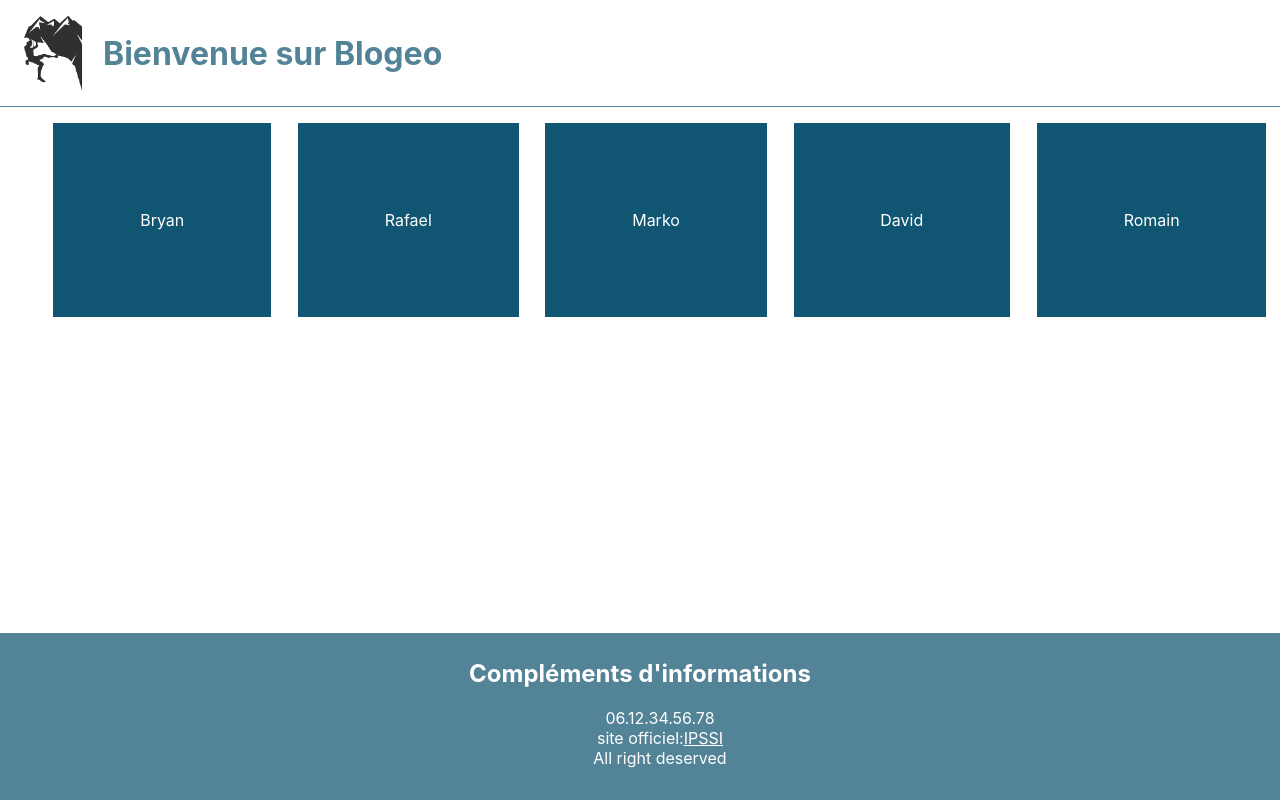
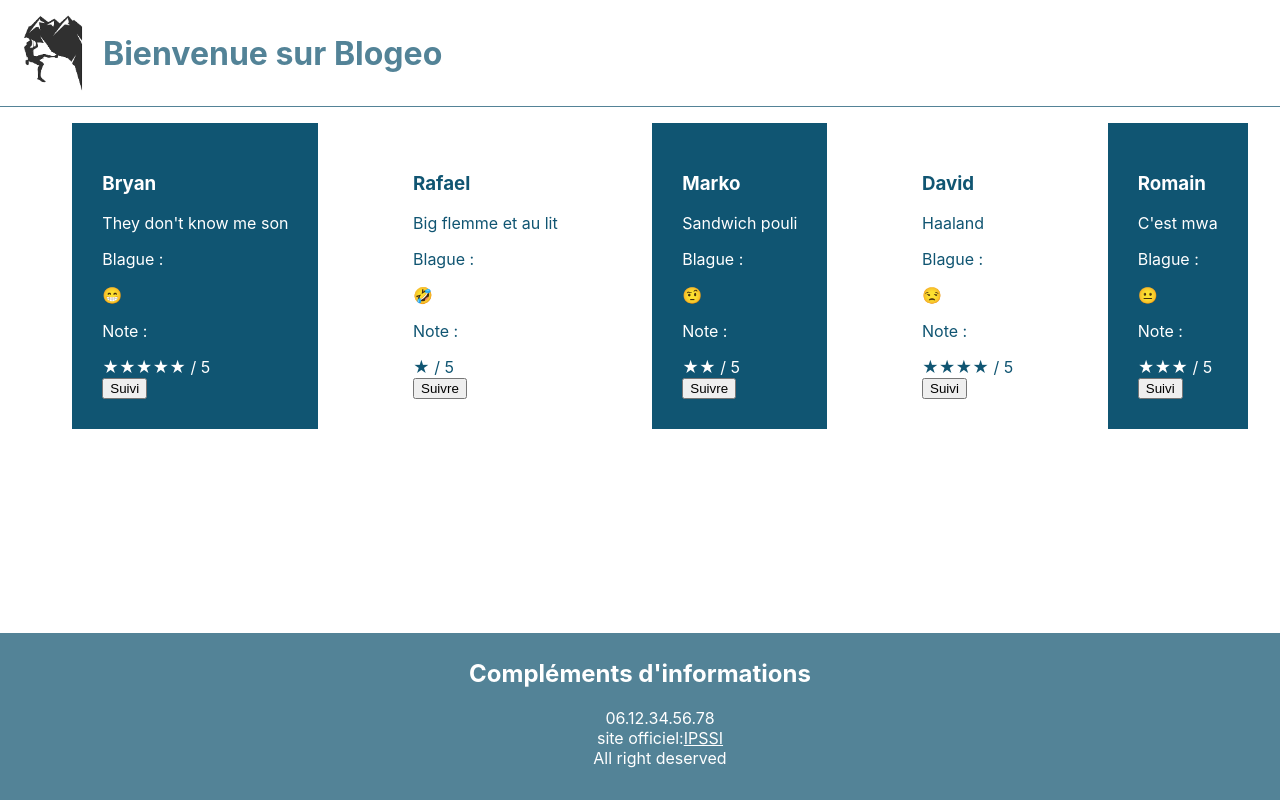
Before and after one commit to Romain-Pailler/tp_blog, a React (Create React App) app: page / in a window 1280 px wide. Built offline with nearby package versions, Linux system fonts and the light colour scheme.

Commit message:
add ratings for userCard and BrowserRouter

```diff
--- a/package.json
+++ b/package.json
@@ -8,6 +8,7 @@
     "@testing-library/user-event": "^13.5.0",
     "react": "^18.2.0",
     "react-dom": "^18.2.0",
+    "react-router-dom": "^6.16.0",
     "react-scripts": "5.0.1",
     "web-vitals": "^2.1.4"
   },
--- /dev/null
+++ b/src/component/Rating.jsx
@@ -0,0 +1,24 @@
+import React from 'react';
+
+function Rating({ratingValue,value}) {
+    const ratingStars = [1,2,3,4,5];
+    const ratingJokes = ["😒","😐","🤨","😁","🤣"]
+    return (
+        <div>
+
+        {ratingValue === "smiley" ?
+            <div>{ratingJokes.map((joke,index) =>(
+                index+1 === value ? <span key={joke.toString()}>{joke}</span> : null
+            ))}
+            </div>
+        :
+            <div>{ratingStars.map(star =>(
+                star<=value ? <span key={star.toString()}>★</span> : null
+            ))} / 5
+                </div>
+        }
+    </div>
+
+    );
+}
+export default Rating;
--- a/src/component/UserCard.jsx
+++ b/src/component/UserCard.jsx
@@ -1,11 +1,25 @@
 import React from 'react';
 import '../style/UserCard.css';
+import Rating from './Rating';
 function UserCard() {
-    const Users = ['Bryan','Rafael','Marko','David','Romain'];
+    const Users = [
+        {id:0,nom:'Bryan',commentaire:"They don't know me son",connaissance:true,star:5,smiley:4},
+        {id:1,nom:'Rafael',commentaire:'Big flemme et au lit',connaissance:false,star:1,smiley:5},
+        {id:2,nom:'Marko',commentaire:'Sandwich pouli',connaissance:false,star:2,smiley:3},
+        {id:3,nom:'David',commentaire:'Haaland',connaissance:true,star:4,smiley:1},
+        {id:4,nom:'Romain',commentaire:"C'est mwa",connaissance:true,star:3,smiley:2}];
     return (
         <ul className='list_blue_card'>
-            {Users.map((user) => (
-                <li className='blue_card'>{user}</li>
+            {Users.map((user,index) => (
+                <li key={`${user}-${index}`} className={index%2===0 ? 'blue_card' : 'white_card'}>
+                    <h3>{user.nom}</h3>
+                    <p>{user.commentaire}</p>
+                    <p> Blague : </p><Rating ratingValue="smiley" value={user.smiley}/>
+                    <p> Note :</p><Rating ratingValue="star" value={user.star}/>
+                    <button>
+                        {user.connaissance ? "Suivi" : "Suivre"}
+                    </button>
+                    </li>
             ))}
         </ul>
     )
--- a/src/index.js
+++ b/src/index.js
@@ -1,13 +1,16 @@
 import React from 'react';
 import ReactDOM from 'react-dom/client';
+import { BrowserRouter } from 'react-router-dom';
+import App from './App';
 import './index.css';
-import App from './App';
 import reportWebVitals from './reportWebVitals';
 
 const root = ReactDOM.createRoot(document.getElementById('root'));
 root.render(
   <React.StrictMode>
+    <BrowserRouter>
     <App />
+    </BrowserRouter>
   </React.StrictMode>
 );
 
--- a/src/style/UserCard.css
+++ b/src/style/UserCard.css
@@ -2,12 +2,18 @@
     list-style: none;
     display: flex;
     justify-content: center;
+    flex-direction: row;
 
 }
 .blue_card{
-    flex-direction: row;
     background-color: #105572;
-    padding: 7%;
+    padding: 30px;
     margin: auto;
     color: white;
 }
+.white_card{
+    background-color: white;
+    padding: 30px;
+    margin: auto;
+    color: #105572;
+}
```
Also changed, not shown: 1 other file (tests, documents, lock files or other folders).
